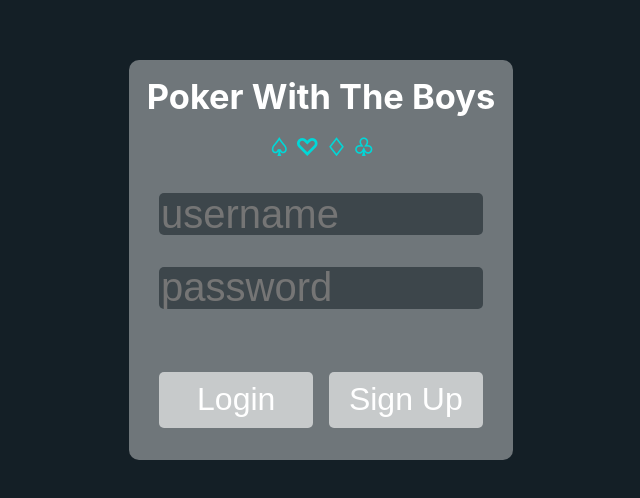
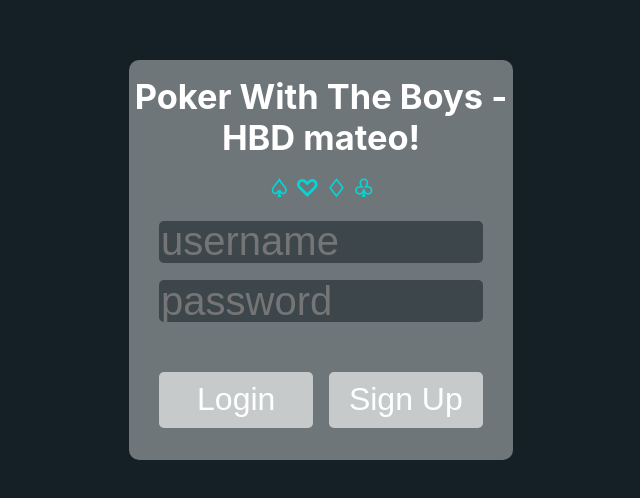
Before and after one commit to justinmay/poker_with_the_boys, a React (Create React App) app: page / in a window 1280 px wide. Shown: the part 140-638 px from the top of the page, without its empty margins (319-959 px from the left). Built offline with nearby package versions, Linux system fonts and the light colour scheme; what apollo-link-ws would draw is missing.

Commit message:
hbd mateo

```diff
--- a/src/components/Login.tsx
+++ b/src/components/Login.tsx
@@ -100,7 +100,7 @@ export function Login(Props: LoginAfterDataProps) {
 
             <div className="loginContent">
                 <div>
-                    <h1 className="loginHeader">Poker With The Boys</h1>
+                    <h1 className="loginHeader">Poker With The Boys - HBD mateo!</h1>
                     <h1 className="loginSymbols">♤ ♡ ♢ ♧</h1>
                 </div>
 
```
